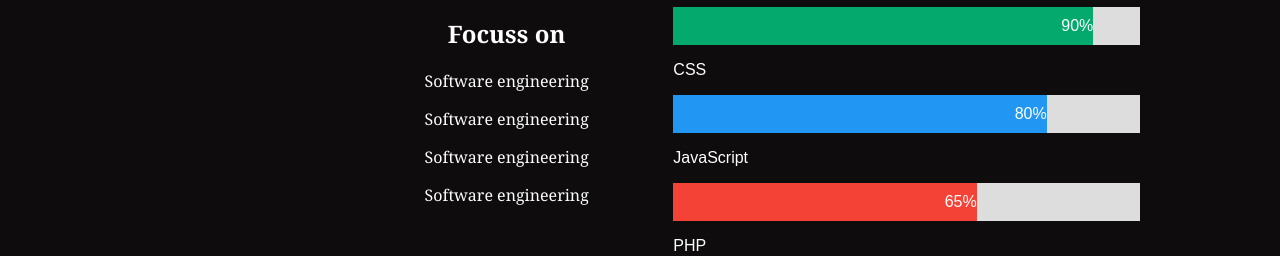
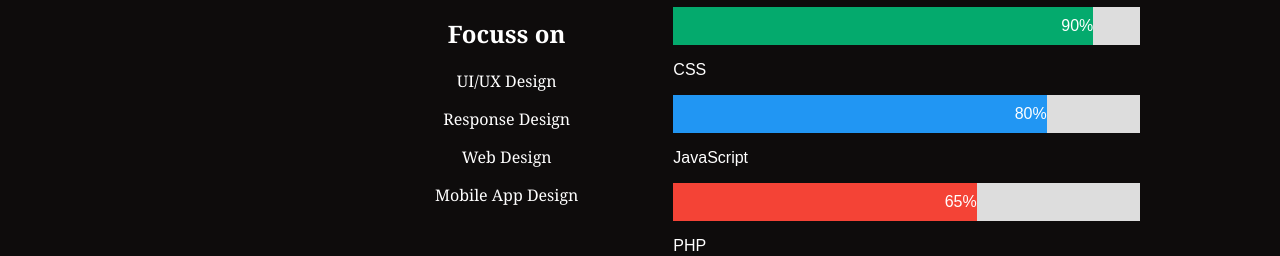
Before and after one commit to abdelrahmanShabaan/React-js_ITI_Portfolio_project, a React (Create React App) app: page / in a window 1280 px wide. Shown: the part 682-938 px from the top of the page. Built offline with nearby package versions, Linux system fonts and the light colour scheme.

Commit message:
Custom for text and style of skillComponent

```diff
--- a/src/Skills/Skills.js
+++ b/src/Skills/Skills.js
@@ -12,10 +12,10 @@ class Skills extends React.Component{
 <section class="skill-me-section">
         <div class="left-columns">
             <h1 class="paragraph_style">Focuss on</h1>
-            <p class="paragraph_style">Software engineering</p>
-            <p class="paragraph_style">Software engineering</p>
-            <p class="paragraph_style">Software engineering</p>
-            <p class="paragraph_style">Software engineering</p>
+            <p class="paragraph_style">UI/UX Design</p>
+            <p class="paragraph_style">Response Design</p>
+            <p class="paragraph_style">Web Design</p>
+            <p class="paragraph_style">Mobile App Design</p>
         </div>
         <div class="right-columns">
                 <p class="paragraph_style">HTML</p>
```
Also changed, not shown: src/Skills/style.css (line endings or trailing spaces).
